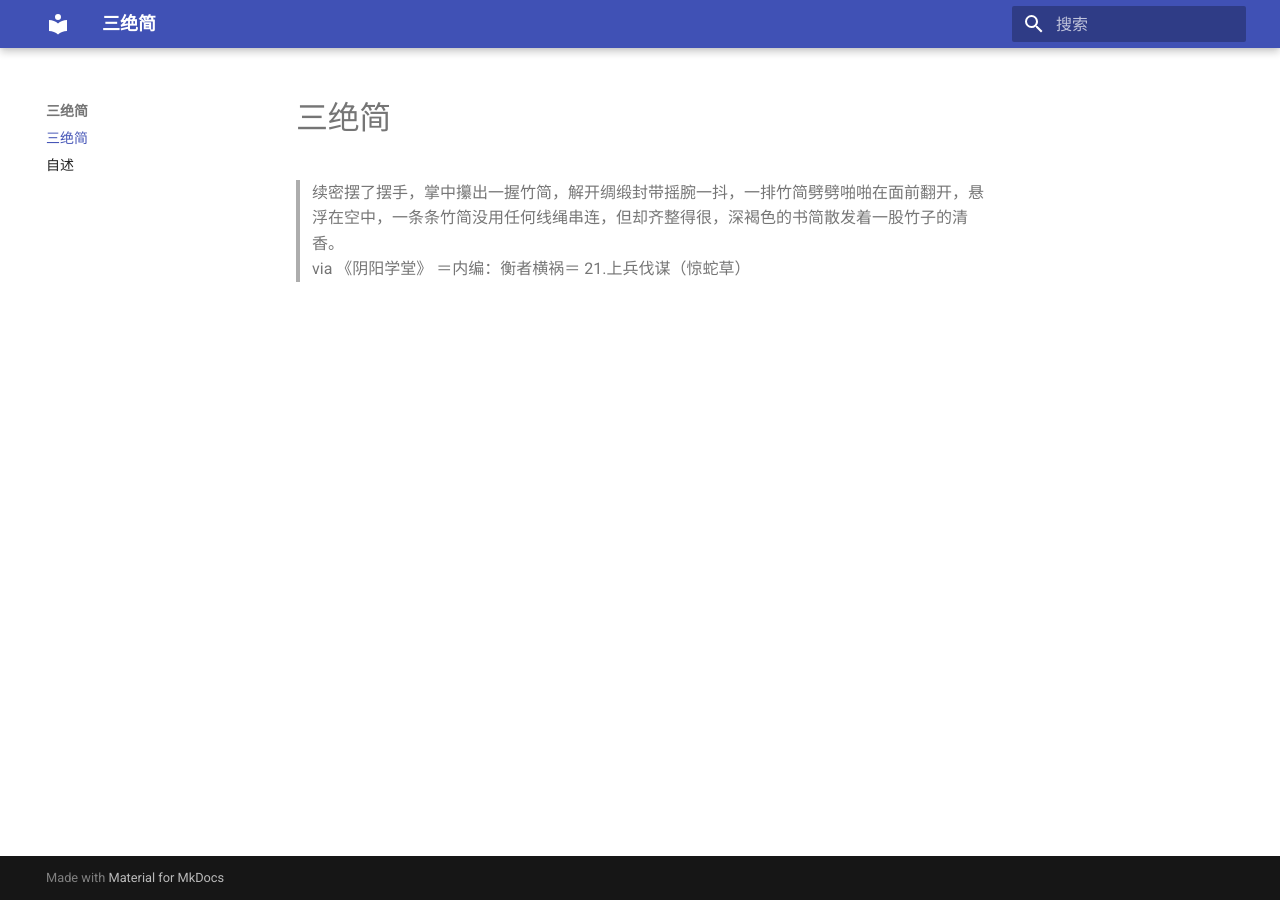
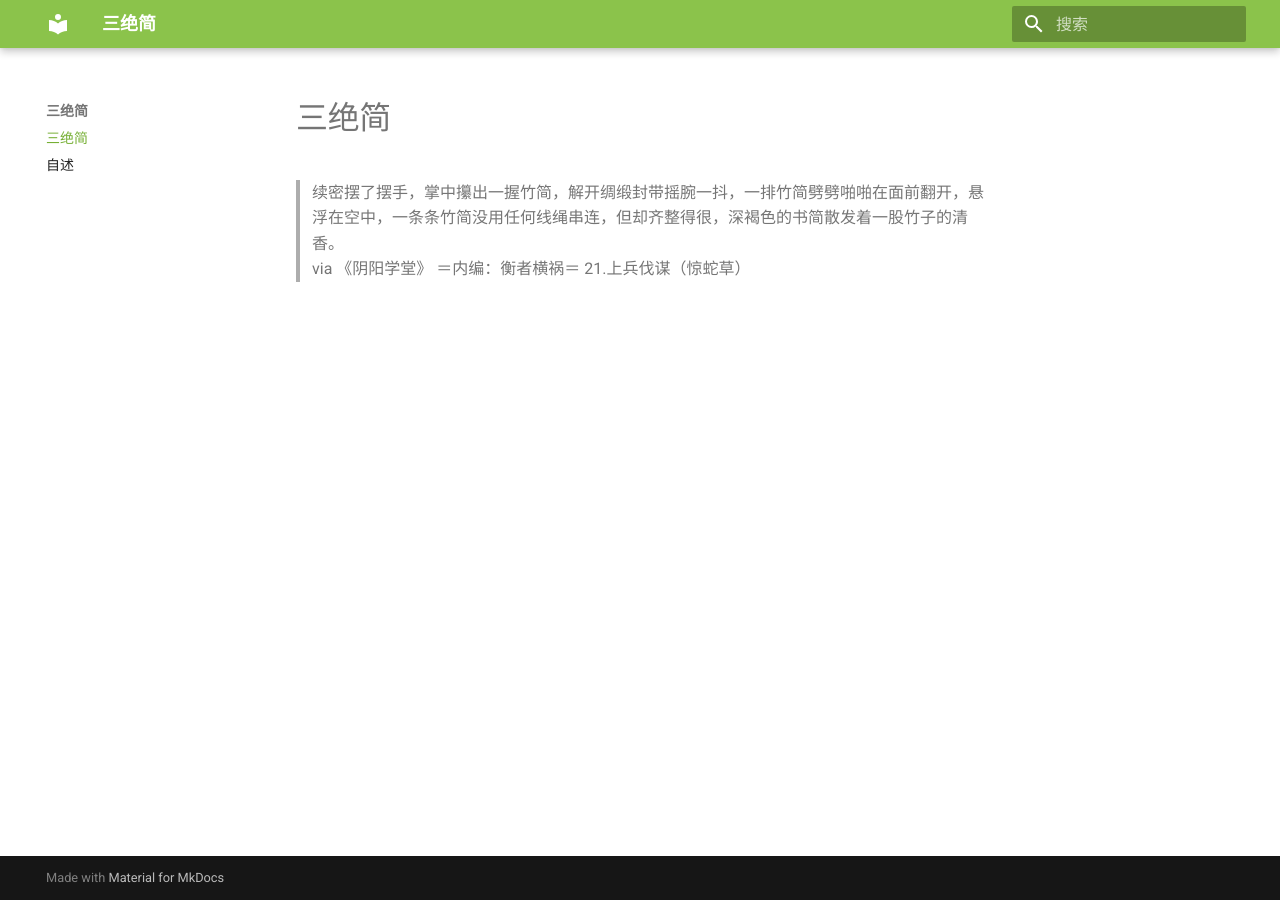
Before and after one commit to cxu-note/3juej, an MkDocs documentation site: the page built from docs/index.md, in a window 1280 px wide. Built offline with MkDocs 1.6.1 and Material for MkDocs 9.7.7, drawn with Linux system fonts in a browser that asks for light colours.

Commit message:
color change

```diff
--- a/mkdocs.yml
+++ b/mkdocs.yml
@@ -3,8 +3,8 @@ theme:
   name: "material"
   language: 'zh'
   palette:
-    primary: 'indigo'
-    accent: 'indigo'
+    primary: 'light green'
+    accent: 'deep orange'
 extra:
   search:
     language: 'ja'
```
